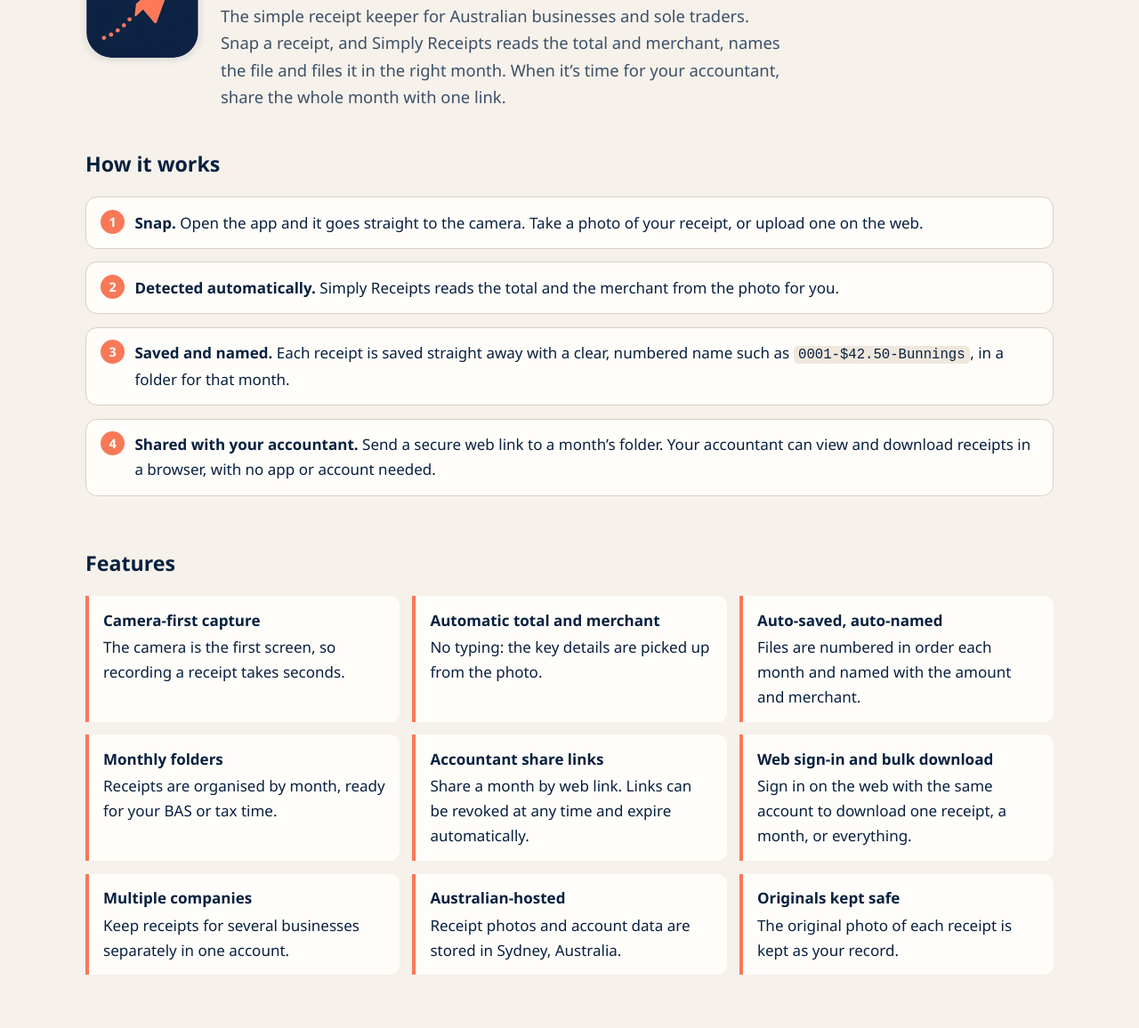
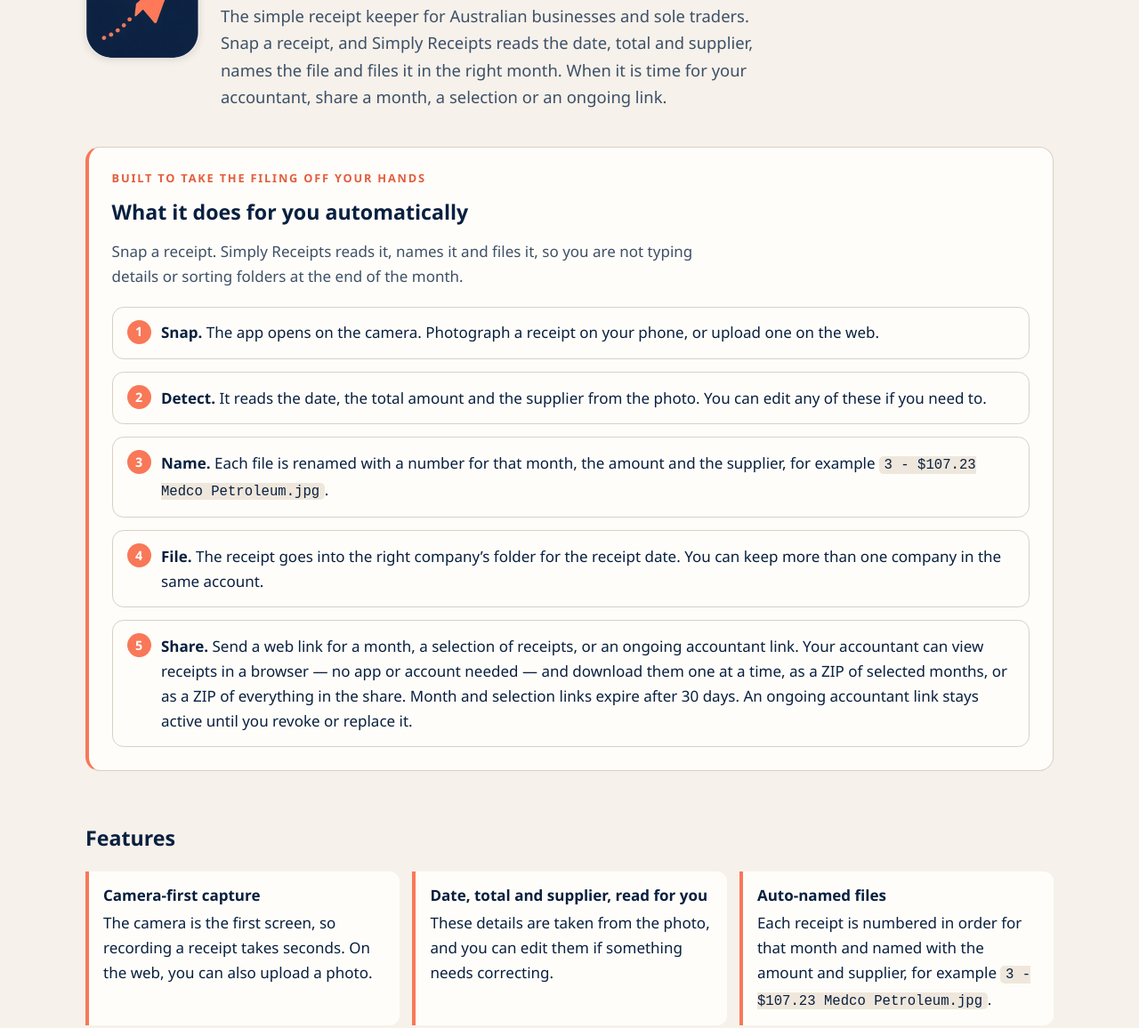
Before and after one commit to simplyappsau/website, a plain HTML site: page simply-receipts/index.html in a window 1280 px wide. Shown: the part 289-1445 px from the top of the page at 89% size. Drawn offline with Linux system fonts and the light colour scheme.

Commit message:
Highlight Simply Receipts automation on the website
Add a "What it does for you automatically" section covering snap,
detect, name, file and share, with the current filename format and
accurate accountant-link behaviour. Align the homepage card and
meta descriptions with the same wording, and correct outdated
examples on the product page.

```diff
--- a/css/styles.css
+++ b/css/styles.css
@@ -491,3 +491,30 @@ code { background: #efe7dc; padding: 0.05rem 0.35rem; border-radius: 0.3rem; fon
   .app-list.split { grid-template-columns: 1fr 1fr; }
   .app-list.split .app-card.feature { grid-template-columns: none; }
 }
+
+/* Highlighted automation section on the Simply Receipts page */
+.auto-panel {
+  background: var(--paper-card);
+  border: 1px solid var(--line);
+  border-left: 4px solid var(--coral);
+  border-radius: 1rem;
+  padding: 1.25rem 1.25rem 1.4rem;
+}
+.auto-panel .kicker { margin-bottom: 0.55rem; }
+.auto-panel h2 { margin: 0 0 0.7rem; }
+.auto-lead {
+  color: var(--muted);
+  margin: 0 0 1.25rem;
+  max-width: 44rem;
+}
+.auto-panel .steps { margin-bottom: 0; }
+.auto-panel code {
+  background: #efe7dc;
+  padding: 0.05rem 0.35rem;
+  border-radius: 0.3rem;
+  font-size: 0.92em;
+  word-break: break-word;
+}
+@media (min-width: 40rem) {
+  .auto-panel { padding: 1.5rem 1.6rem 1.6rem; }
+}
--- a/simply-receipts/index.html
+++ b/simply-receipts/index.html
@@ -4,13 +4,13 @@
   <meta charset="utf-8">
   <meta name="viewport" content="width=device-width, initial-scale=1">
   <title>Simply Receipts | Receipt keeper for Australian businesses</title>
-  <meta name="description" content="Simply Receipts: snap a receipt, the total and merchant are detected automatically, and it is saved and named in monthly folders. Share a month with your accountant by web link. Coming soon to iOS, Android and web.">
+  <meta name="description" content="Snap a receipt and Simply Receipts reads the date, total and supplier, names the file and files it in the right monthly folder. Share a month, a selection or an ongoing link with your accountant. First 10 receipts free. Coming soon to iOS, Android and web.">
   <link rel="canonical" href="https://simplyapps.com.au/simply-receipts/">
   <link rel="icon" href="/assets/favicon.ico" sizes="any">
   <link rel="icon" href="/assets/favicon-32.png" type="image/png" sizes="32x32">
   <link rel="apple-touch-icon" href="/assets/apple-touch-icon.png">
   <meta property="og:title" content="Simply Receipts | Receipt keeper for Australian businesses">
-  <meta property="og:description" content="Simply Receipts: snap a receipt, the total and merchant are detected automatically, and it is saved and named in monthly folders. Share a month with your accountant by web link. Coming soon to iOS, Android and web.">
+  <meta property="og:description" content="Snap a receipt and Simply Receipts reads the date, total and supplier, names the file and files it in the right monthly folder. Share a month, a selection or an ongoing link with your accountant. First 10 receipts free. Coming soon to iOS, Android and web.">
   <meta property="og:image" content="https://simplyapps.com.au/assets/simply-apps-icon-512.png">
   <meta property="og:type" content="website">
   <meta property="og:site_name" content="Simply Apps">
@@ -56,32 +56,37 @@
         <div>
           <p class="kicker">Coming soon to iOS, Android and the web</p>
           <h1>Simply Receipts</h1>
-          <p class="lede">The simple receipt keeper for Australian businesses and sole traders. Snap a receipt, and Simply Receipts reads the total and merchant, names the file and files it in the right month. When it&rsquo;s time for your accountant, share the whole month with one link.</p>
+          <p class="lede">The simple receipt keeper for Australian businesses and sole traders. Snap a receipt, and Simply Receipts reads the date, total and supplier, names the file and files it in the right month. When it is time for your accountant, share a month, a selection or an ongoing link.</p>
         </div>
       </div>
     </section>
-    <section class="section" aria-labelledby="how-heading">
+    <section class="section" aria-labelledby="auto-heading">
       <div class="wrap">
-        <h2 id="how-heading">How it works</h2>
-        <ol class="steps">
-          <li><strong>Snap.</strong> Open the app and it goes straight to the camera. Take a photo of your receipt, or upload one on the web.</li>
-          <li><strong>Detected automatically.</strong> Simply Receipts reads the total and the merchant from the photo for you.</li>
-          <li><strong>Saved and named.</strong> Each receipt is saved straight away with a clear, numbered name such as <code>0001-$42.50-Bunnings</code>, in a folder for that month.</li>
-          <li><strong>Shared with your accountant.</strong> Send a secure web link to a month&rsquo;s folder. Your accountant can view and download receipts in a browser, with no app or account needed.</li>
-        </ol>
+        <div class="auto-panel">
+          <p class="kicker">Built to take the filing off your hands</p>
+          <h2 id="auto-heading">What it does for you automatically</h2>
+          <p class="auto-lead">Snap a receipt. Simply Receipts reads it, names it and files it, so you are not typing details or sorting folders at the end of the month.</p>
+          <ol class="steps">
+            <li><strong>Snap.</strong> The app opens on the camera. Photograph a receipt on your phone, or upload one on the web.</li>
+            <li><strong>Detect.</strong> It reads the date, the total amount and the supplier from the photo. You can edit any of these if you need to.</li>
+            <li><strong>Name.</strong> Each file is renamed with a number for that month, the amount and the supplier, for example <code>3 - $107.23 Medco Petroleum.jpg</code>.</li>
+            <li><strong>File.</strong> The receipt goes into the right company&rsquo;s folder for the receipt date. You can keep more than one company in the same account.</li>
+            <li><strong>Share.</strong> Send a web link for a month, a selection of receipts, or an ongoing accountant link. Your accountant can view receipts in a browser &mdash; no app or account needed &mdash; and download them one at a time, as a ZIP of selected months, or as a ZIP of everything in the share. Month and selection links expire after 30 days. An ongoing accountant link stays active until you revoke or replace it.</li>
+          </ol>
+        </div>
       </div>
     </section>
     <section class="section" aria-labelledby="features-heading">
       <div class="wrap">
         <h2 id="features-heading">Features</h2>
         <ul class="feature-list two-col">
-          <li><strong>Camera-first capture</strong>The camera is the first screen, so recording a receipt takes seconds.</li>
-          <li><strong>Automatic total and merchant</strong>No typing: the key details are picked up from the photo.</li>
-          <li><strong>Auto-saved, auto-named</strong>Files are numbered in order each month and named with the amount and merchant.</li>
-          <li><strong>Monthly folders</strong>Receipts are organised by month, ready for your BAS or tax time.</li>
-          <li><strong>Accountant share links</strong>Share a month by web link. Links can be revoked at any time and expire automatically.</li>
-          <li><strong>Web sign-in and bulk download</strong>Sign in on the web with the same account to download one receipt, a month, or everything.</li>
-          <li><strong>Multiple companies</strong>Keep receipts for several businesses separately in one account.</li>
+          <li><strong>Camera-first capture</strong>The camera is the first screen, so recording a receipt takes seconds. On the web, you can also upload a photo.</li>
+          <li><strong>Date, total and supplier, read for you</strong>These details are taken from the photo, and you can edit them if something needs correcting.</li>
+          <li><strong>Auto-named files</strong>Each receipt is numbered in order for that month and named with the amount and supplier, for example <code>3 - $107.23 Medco Petroleum.jpg</code>.</li>
+          <li><strong>Filed by company and month</strong>Receipts are organised into the right company&rsquo;s folder for the receipt date, ready for BAS or tax time.</li>
+          <li><strong>Accountant share links</strong>Share a month, a selection or an ongoing accountant link. Your accountant can view and download receipts in a browser. Month and selection links expire after 30 days; you can revoke any link at any time.</li>
+          <li><strong>Downloads when you need them</strong>Download one receipt, a ZIP of selected months, or everything, from your account or from a share link.</li>
+          <li><strong>Multiple companies</strong>Keep receipts for more than one company separately in the same account.</li>
           <li><strong>Australian-hosted</strong>Receipt photos and account data are stored in Sydney, Australia.</li>
           <li><strong>Originals kept safe</strong>The original photo of each receipt is kept as your record.</li>
         </ul>
```
Also changed, not shown: index.html (+1 -1 lines).
